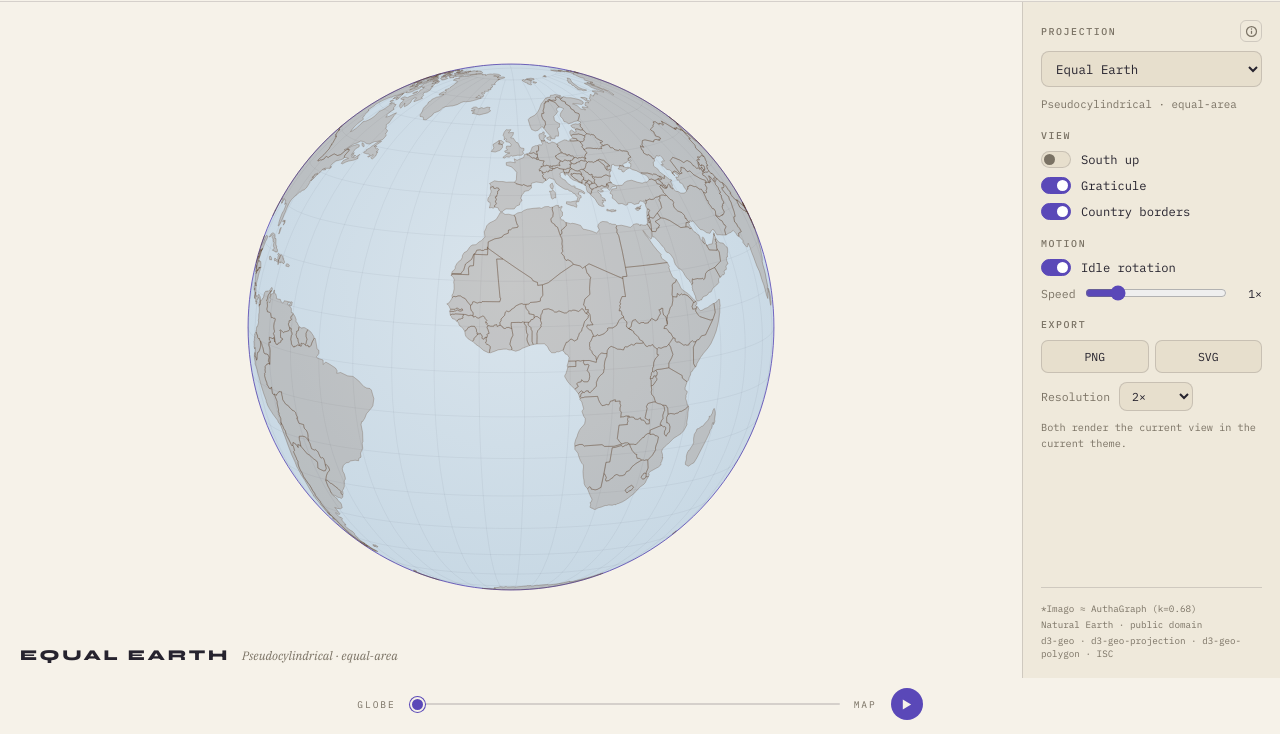
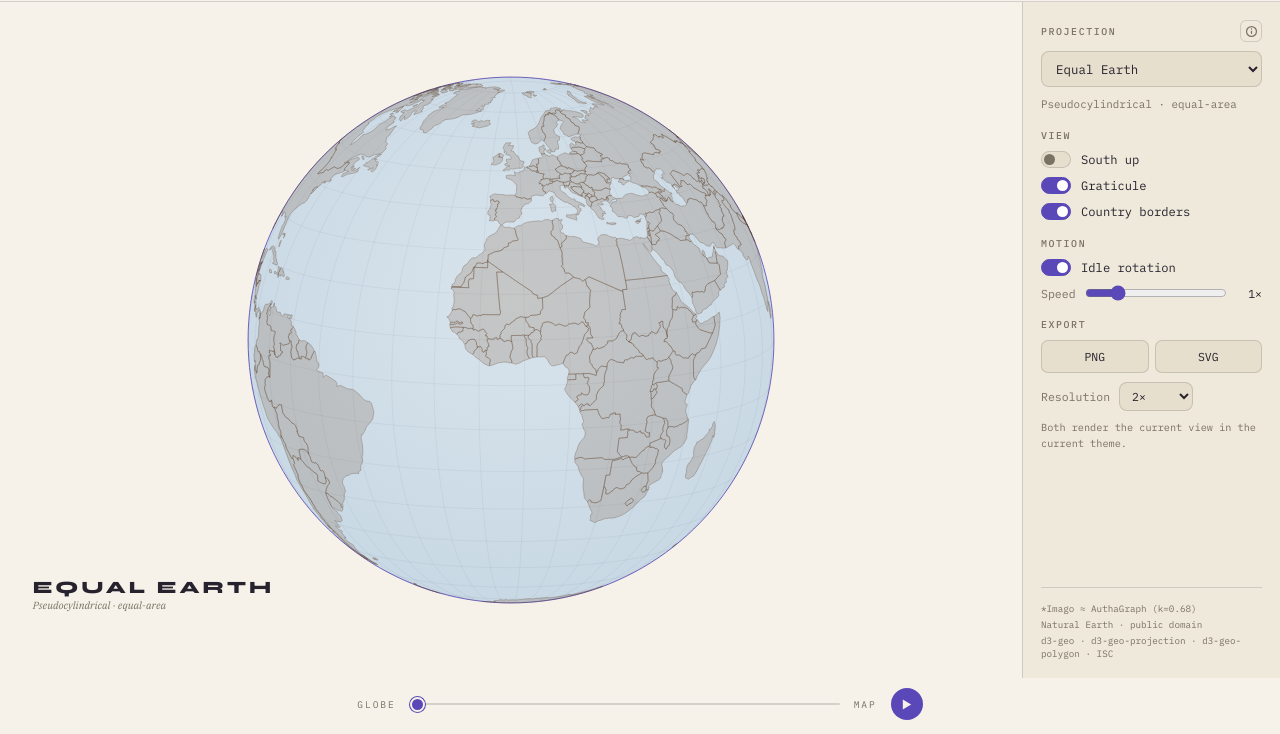
Before and after one commit to andyqwartz/terra-altera, a plain HTML site: page src/index.html in a window 1280 px wide. Shown: the part 66-800 px from the top of the page. Drawn offline with Linux system fonts and the light colour scheme; animation ran at ten frames a second.

Commit message:
v1.7.1: HUD restored to original in-map bottom-left position
Andy verdict: the caption band moved the projection name to the middle —
the original in-map bottom-left placement with its typography was much
better. Only the immediate-update behavior was requested, not a layout
change.
- SVG <text> back at x=18 / y=HEIGHT-42 and HEIGHT-22, original classes
  and styles (Syne 21px / IBM Plex Serif italic 12.5px).
- HTML caption band removed from index.html + CSS.
- KEPT: label switches immediately on projection change (currentProjKey
  set at blend start) + SOUTH suffix updates per render.
- Validated 9/9: position (18,658)/(18,678), immediate mid-blend switch,
  morph clip choreography intact, console clean.

```diff
--- a/src/css/style.css
+++ b/src/css/style.css
@@ -119,37 +119,13 @@ body.focus .brand .tagline { visibility: hidden; }
   min-width: 0;
   min-height: 0;
   display: grid;
-  grid-template-rows: 1fr auto; /* map row + reserved caption band */
   place-items: center;
-  padding: 10px 18px 6px;
+  padding: 10px 18px;
   overflow: hidden;
 }
 
-#map { width: 100%; height: 100%; min-height: 0; cursor: grab; }
+#map { width: 100%; height: 100%; cursor: grab; }
 #map.dragging { cursor: grabbing; }
-
-/* Caption band: a real grid row under the map — can never overlap the drawing. */
-.hud {
-  justify-self: start;
-  display: flex;
-  align-items: baseline;
-  gap: 12px;
-  padding: 4px 2px 8px;
-  min-height: 24px;
-}
-.hud-title {
-  color: var(--ink);
-  font-family: "Syne", sans-serif;
-  font-weight: 800;
-  font-size: 15px;
-  letter-spacing: 0.18em;
-}
-.hud-sub {
-  color: var(--ink-dim);
-  font-family: "IBM Plex Serif", serif;
-  font-style: italic;
-  font-size: 12px;
-}
 
 #map .country {
   fill: var(--land-fill);
@@ -159,6 +135,20 @@ body.focus .brand .tagline { visibility: hidden; }
 #map .country.noborder { stroke: none; }
 #map .graticule { fill: none; stroke: var(--graticule); stroke-width: 0.5; }
 #map .sphere { stroke: var(--accent); stroke-width: 1; }
+
+#map .hud-title {
+  fill: var(--ink);
+  font-family: "Syne", sans-serif;
+  font-weight: 800;
+  font-size: 21px;
+  letter-spacing: 0.18em;
+}
+#map .hud-sub {
+  fill: var(--ink-dim);
+  font-family: "IBM Plex Serif", serif;
+  font-style: italic;
+  font-size: 12.5px;
+}
 
 /* ---------- Panel ---------- */
 .panel {
--- a/src/index.html
+++ b/src/index.html
@@ -33,14 +33,10 @@
   </div>
 </header>
 
-<!-- Map + reserved caption band (HUD lives BELOW the drawing, never on it) -->
+<!-- Map -->
 <main class="stage">
   <svg id="map" viewBox="0 0 1200 700" preserveAspectRatio="xMidYMid meet"
        role="img" aria-label="Interactive world map"></svg>
-  <div class="hud" id="hud" aria-live="polite">
-    <span class="hud-title" id="hud-title"></span>
-    <span class="hud-sub" id="hud-sub"></span>
-  </div>
 </main>
 
 <!-- Right panel: everything lives here -->
--- a/src/js/main.js
+++ b/src/js/main.js
@@ -176,12 +176,17 @@ function render() {
     .attr("stroke-width", 0.6)
     .attr("d", (d) => safePath(path, d));
 
-  // HUD lives in the reserved caption band below the map (HTML, not SVG):
-  // updated on every render, so a projection change reflects immediately.
   const info = PROJECTION_INFO[currentProjKey];
-  document.getElementById("hud-title").textContent = info.label.toUpperCase();
-  document.getElementById("hud-sub").textContent =
-    info.kind + (state.roll === 180 ? " · SOUTH\u2191" : "");
+  gMap.append("text")
+    .attr("x", 18).attr("y", HEIGHT - 42)
+    .attr("class", "hud-title")
+    .attr("fill", c.ink)
+    .text(info.label.toUpperCase());
+  gMap.append("text")
+    .attr("x", 18).attr("y", HEIGHT - 22)
+    .attr("class", "hud-sub")
+    .attr("fill", c.inkDim)
+    .text(info.kind + (state.roll === 180 ? " · SOUTH↑" : ""));
 }
 
 function safePath(path, feature) {
```
